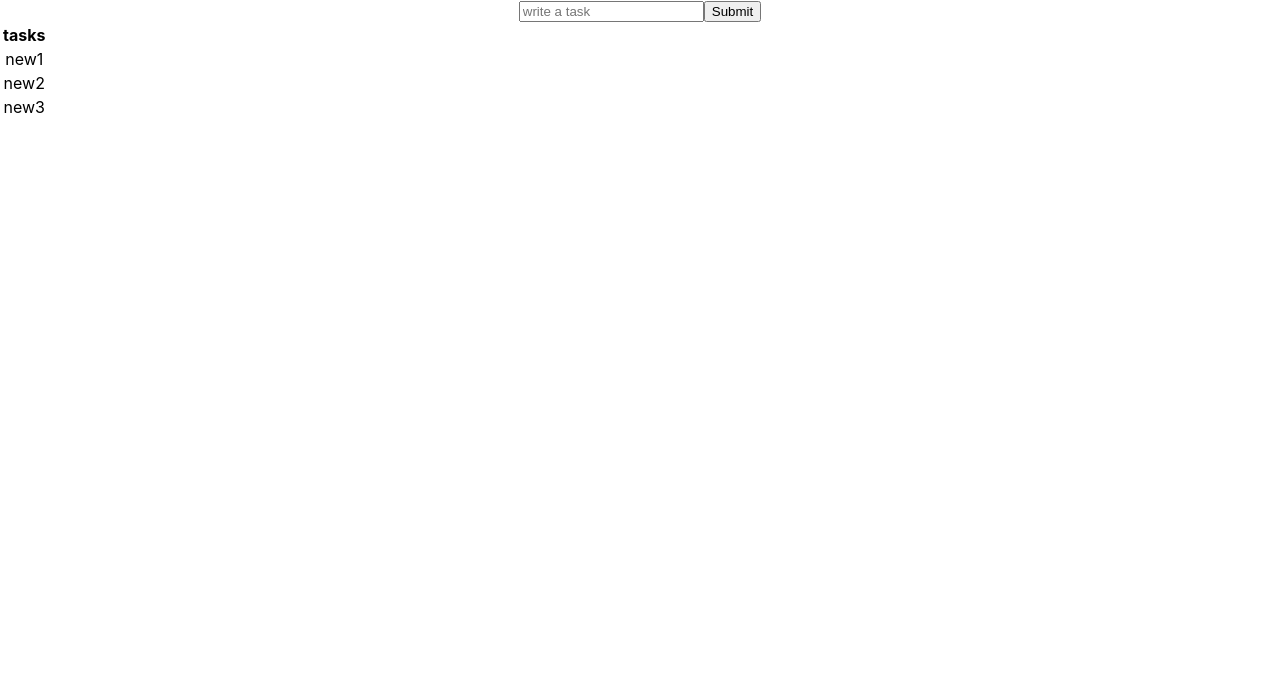
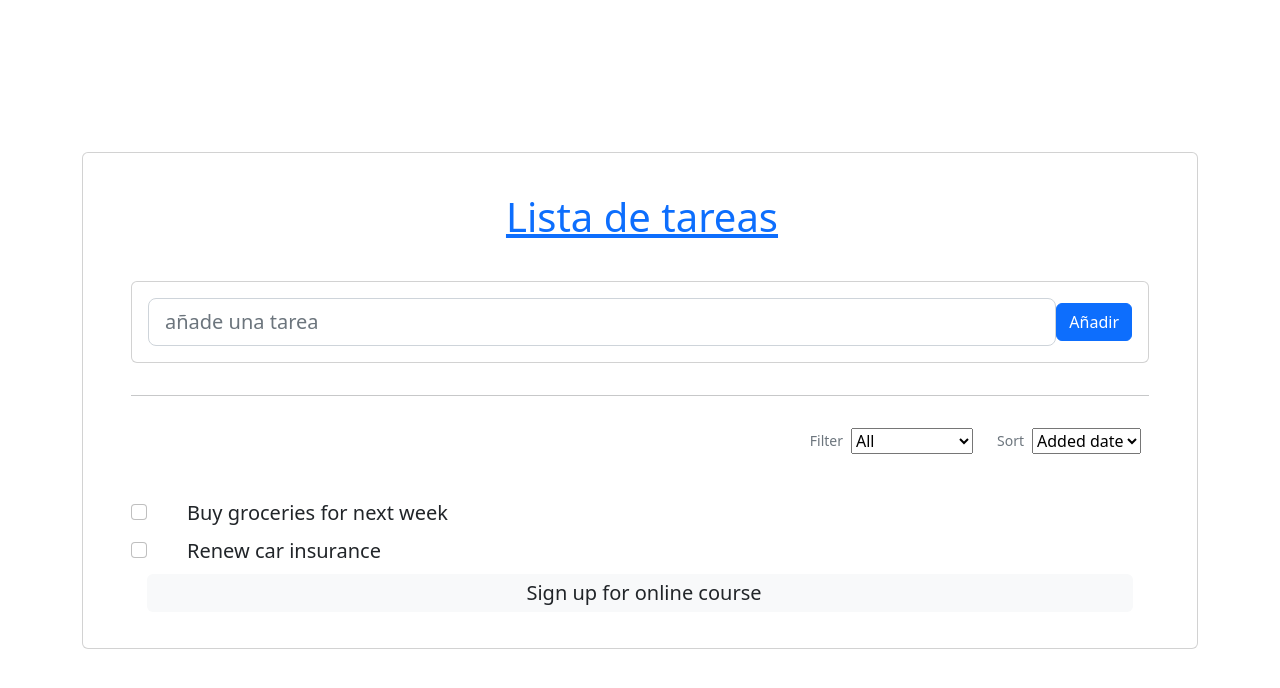
Before and after one commit to DanielCruz12/Crud-React, a React (Create React App) app: page / in a window 1280 px wide. Shown: the top 688 px of the page. Built offline with nearby package versions, Linux system fonts and the light colour scheme.

Commit message:
new branch

```diff
--- a/package.json
+++ b/package.json
@@ -6,6 +6,7 @@
     "@testing-library/jest-dom": "^5.16.4",
     "@testing-library/react": "^13.3.0",
     "@testing-library/user-event": "^13.5.0",
+    "bootstrap": "^5.2.0-beta1",
     "react": "^18.2.0",
     "react-dom": "^18.2.0",
     "react-scripts": "5.0.1",
--- a/public/index.html
+++ b/public/index.html
@@ -24,7 +24,7 @@
       work correctly both with client-side routing and a non-root public URL.
       Learn how to configure a non-root public URL by running `npm run build`.
     -->
-    <title>React App</title>
+    <title>Bienvenidos</title>
   </head>
   <body>
     <noscript>You need to enable JavaScript to run this app.</noscript>
--- a/src/App.js
+++ b/src/App.js
@@ -1,37 +1,12 @@
 import "./App.css";
-import { useState } from "react";
+import 'bootstrap/dist/css/bootstrap.css'
 import { TasksCreator } from "./components/TasksCreator";
 
 function App() {
-  const [listarTareas, setListarTareas] = useState([
-    { name: "new1" },
-    { name: "new2" },
-    { name: "new3" },
-  ]);
 
-  //si no existe, se puede agregar
-  const crearTareas = (nombreTarea) => {
-    if (!listarTareas.find((task) => task.name === nombreTarea))
-      setListarTareas([...listarTareas, { name: nombreTarea }]);
-  };
   return (
     <div className="App">
-      <TasksCreator crearTareas={crearTareas}></TasksCreator>
-
-      <table>
-        <thead>
-          <tr>
-            <th>tasks</th>
-          </tr>
-        </thead>
-        <tbody>
-          {listarTareas.map((tareas) => (
-            <tr key={tareas.name}>
-              <td>{tareas.name}</td>
-            </tr>
-          ))}
-        </tbody>
-      </table>
+      <TasksCreator></TasksCreator>
     </div>
   );
 }
--- /dev/null
+++ b/src/components/Table.js
@@ -0,0 +1,146 @@
+export const Table = ({
+  listarTareas,
+  toggleTask,
+  handleSubmit,
+  setNuevoNombreTarea,
+  nuevoNombreTarea,
+}) => {
+  return (
+    <>
+
+      <section className="vh-100">
+        <div className="container py-5 h-100">
+          <div className="row d-flex justify-content-center align-items-center h-100">
+            <div className="col">
+              <div className="card" id="list1">
+                <div className="card-body py-4 px-4 px-md-5">
+                  <p className="h1 text-center mt-3 mb-4 pb-3 text-primary">
+                    <i className="fas fa-check-square me-1"></i>
+                    <u>Lista de tareas</u>
+                  </p>
+
+                  <form className="pb-2" onSubmit={handleSubmit}>
+                    <div className="card">
+                      <div className="card-body">
+                        <div className="d-flex flex-row align-items-center">
+                          <input
+                            className="form-control form-control-lg"
+                            id="exampleFormControlInput1"
+                            type="text"
+                            placeholder="añade una tarea"
+                            value={nuevoNombreTarea}
+                            onChange={(e) =>
+                              setNuevoNombreTarea(e.target.value)
+                            }
+                          ></input>
+                          <div>
+                            <button className="btn btn-primary" type="submit">
+                              Añadir
+                            </button>
+                          </div>
+                        </div>
+                      </div>
+                    </div>
+                  </form>
+
+                  <hr className="my-4" />
+
+                  <div className="d-flex justify-content-end align-items-center mb-4 pt-2 pb-3">
+                    <p className="small mb-0 me-2 text-muted">Filter</p>
+                    <select className="select">
+                      <option value="1">All</option>
+                      <option value="2">Completed</option>
+                      <option value="3">Active</option>
+                      <option value="4">Has due date</option>
+                    </select>
+                    <p className="small mb-0 ms-4 me-2 text-muted">Sort</p>
+                    <select className="select">
+                      <option value="1">Added date</option>
+                      <option value="2">Due date</option>
+                    </select>
+                    <a href="#!" data-mdb-toggle="tooltip" title="Ascending">
+                      <i className="fas fa-sort-amount-down-alt ms-2"></i>
+                    </a>
+                  </div>
+
+                  <ul className="list-group list-group-horizontal rounded-0 bg-transparent">
+                    <li className="list-group-item d-flex align-items-center ps-0 pe-3 py-1 rounded-0 border-0 bg-transparent">
+                      <div className="form-check">
+                        <input
+                          className="form-check-input me-0"
+                          type="checkbox"
+                          value=""
+                          id="flexCheckChecked1"
+                          aria-label="..."
+
+                        />
+                      </div>
+                    </li>
+                    <li className="list-group-item px-3 py-1 d-flex align-items-center flex-grow-1 border-0 bg-transparent">
+                      <p className="lead fw-normal mb-0">
+                        Buy groceries for next week
+                      </p>
+                    </li>
+                  </ul>
+
+                  <ul className="list-group list-group-horizontal rounded-0">
+                    <li className="list-group-item d-flex align-items-center ps-0 pe-3 py-1 rounded-0 border-0 bg-transparent">
+                      <div className="form-check">
+                        <input
+                          className="form-check-input me-0"
+                          type="checkbox"
+                          value=""
+                          id="flexCheckChecked2"
+                          aria-label="..."
+                        />
+                      </div>
+                    </li>
+                    <li className="list-group-item px-3 py-1 d-flex align-items-center flex-grow-1 border-0 bg-transparent">
+                      <p className="lead fw-normal mb-0">Renew car insurance</p>
+                    </li>
+                  </ul>
+
+                  <ul className="list-group list-group-horizontal rounded-0 bg-transparent">
+                    {listarTareas.map((tareas) => (
+                      <>
+                        <li
+                          className="list-group-item d-flex align-items-center ps-0 pe-3 py-1 rounded-0 border-0 bg-transparent"
+                          key={tareas.name}
+                        >
+                          <div className="form-check">
+                            <input
+                              className="form-check-input me-0"
+                              type="checkbox"
+                              value=""
+                              id="flexCheckChecked1"
+                              aria-label="..."
+                              checked
+                              onChange={() => toggleTask(tareas)}
+                            />
+                          </div>
+                        </li>
+
+                        <li className="list-group-item px-3 py-1 d-flex align-items-center flex-grow-1 border-0 bg-transparent">
+                          <p className="lead fw-normal mb-0">{tareas.name}</p>
+                        </li>
+                      </>
+                    ))}
+                  </ul>
+
+                  {/* footer */}
+                  <ul className="list-group list-group-horizontal rounded-0 mb-2">
+                    <li className="list-group-item px-3 py-1 d-flex align-items-center flex-grow-1 border-0 bg-transparent">
+                      <p className="lead fw-normal mb-0 bg-light w-100 ms-n2 ps-2 py-1 rounded">
+                        Sign up for online course
+                      </p>
+                    </li>
+                  </ul>
+                </div>
+              </div>
+            </div>
+          </div>
+        </div>
+      </section>
+    </>
+  );
+};
--- a/src/components/TasksCreator.js
+++ b/src/components/TasksCreator.js
@@ -1,25 +1,45 @@
-import { useState } from "react";
+import { useState, useEffect } from "react";
+import {Table} from './Table'
 
-export const TasksCreator = ({crearTareas}) => {
+export const TasksCreator = () => {
   const [nuevoNombreTarea, setNuevoNombreTarea] = useState("");
+
+  const [listarTareas, setListarTareas] = useState([]);
+
+  //si no existe, se puede agregar
+  const crearTareas = (nombreTarea) => {
+    if (!listarTareas.find((task) => task.name === nombreTarea))
+      setListarTareas([...listarTareas, { name: nombreTarea,  done: false }]);
+  };
+
   const handleSubmit = (e) => {
     e.preventDefault();
     crearTareas(nuevoNombreTarea);
-    localStorage.setItem("task", nuevoNombreTarea);
     setNuevoNombreTarea("");
   };
 
+  const toggleTask = (task) => {
+    setListarTareas(listarTareas.map(t => (t.name === task.name) ? {...t, done: !t.done} : t))
+  }
+
+  useEffect(() => {
+    let data = localStorage.getItem("tareas");
+    if (data) {
+      setListarTareas(JSON.parse(data));
+    }
+  }, []);
+
+  useEffect(() => {
+    localStorage.setItem("tareas", JSON.stringify(listarTareas));
+  }, [listarTareas]);
+
   return (
-    <>
-      <form onSubmit={handleSubmit}>
-        <input
-          type="text"
-          placeholder="write a task"
-          value={nuevoNombreTarea}
-          onChange={(e) => setNuevoNombreTarea(e.target.value)}
-        ></input>
-        <button type="submit">Submit</button>
-      </form>
-    </>
+   <div className="App">
+      <div >
+
+      </div>
+
+      <Table listarTareas={listarTareas} toggleTask={toggleTask} ></Table>
+    </div>
   );
 };
--- a/src/index.js
+++ b/src/index.js
@@ -5,7 +5,5 @@ import App from './App';
 
 const root = ReactDOM.createRoot(document.getElementById('root'));
 root.render(
-  <React.StrictMode>
     <App />
-  </React.StrictMode>
 );
```
Also changed, not shown: 1 other file (tests, documents, lock files or other folders).
